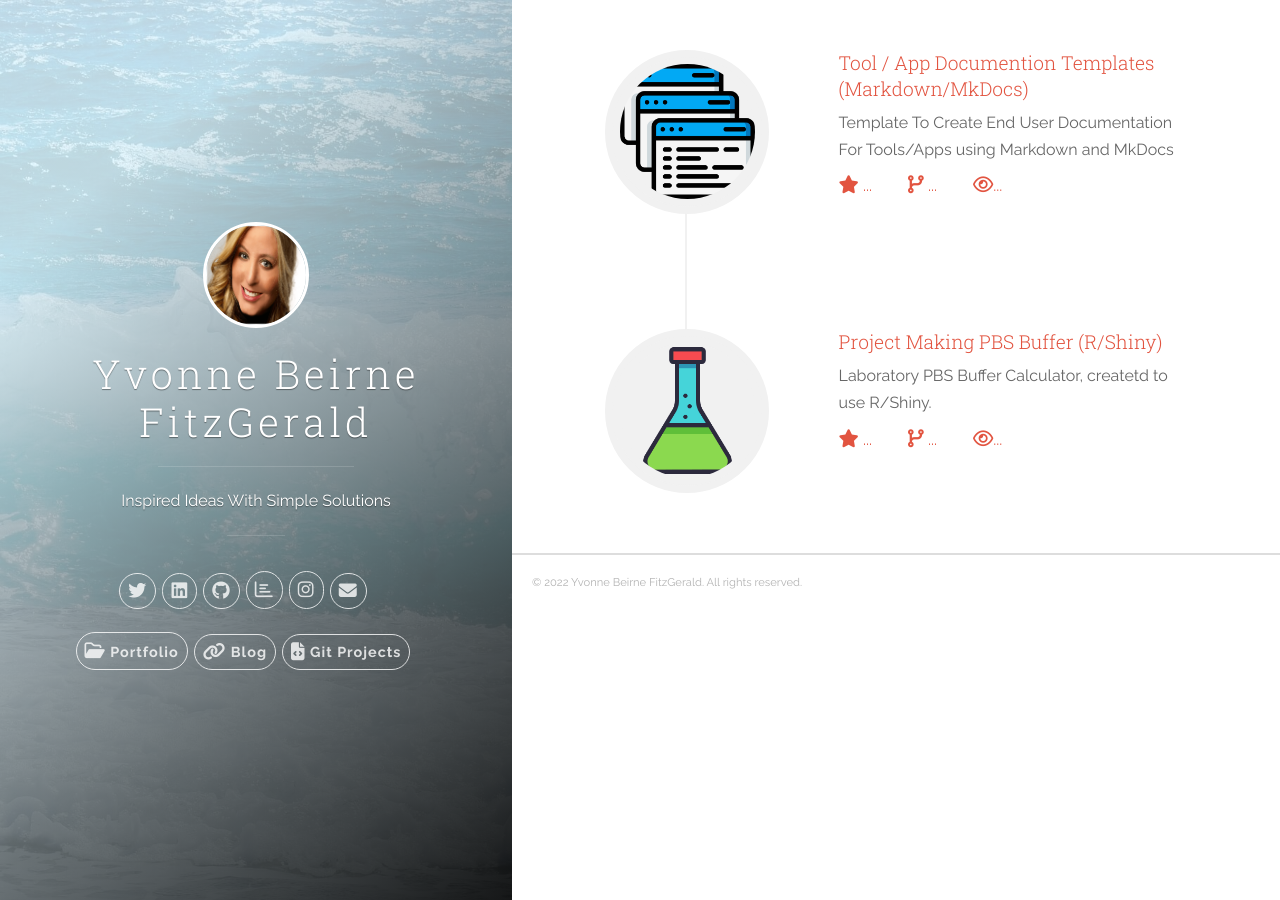
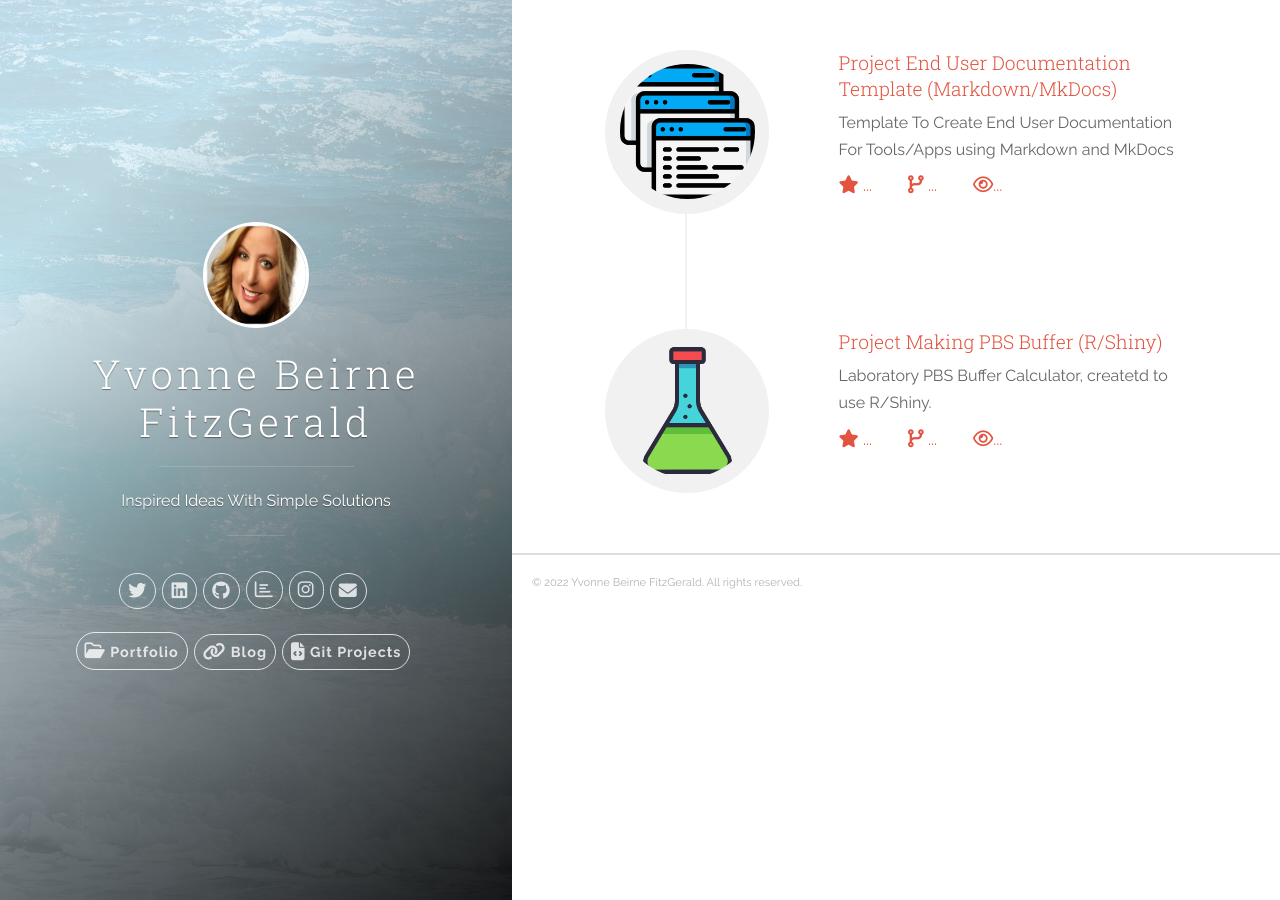
Before and after one commit to YvonneBeirneFitzGerald/yvonnebeirnefitzgerald.github.io, a Jekyll site: the page built from index.html, in a window 1280 px wide. Built offline with Jekyll 4.4.1, drawn with Linux system fonts in a browser that asks for light colours; nearby versions of some CDN libraries; comment, search, counter and statistics services are not loaded.

Commit message:
Update projects.yml
Update project namee

```diff
--- a/_data/projects.yml
+++ b/_data/projects.yml
@@ -3,9 +3,9 @@
 # Suggest projects' img be located at '/static/assets/img/landing', and edit following img items.
 # yf notte placed images in folder at root of project in file called images
 
-- name:  Tool / App Documention Templates (Markdown/MkDocs)
+- name: Project End User Documentation Template (Markdown/MkDocs)
   gh_user: YvonneBeirneFitzGerald
-  repo:  Tool-App-Documention-Templates
+  repo:  Project-End-User-Documentation-Template
   img: /images/iconTemplate.png
   desc: Template To Create End User Documentation For Tools/Apps using Markdown and MkDocs
 
```
